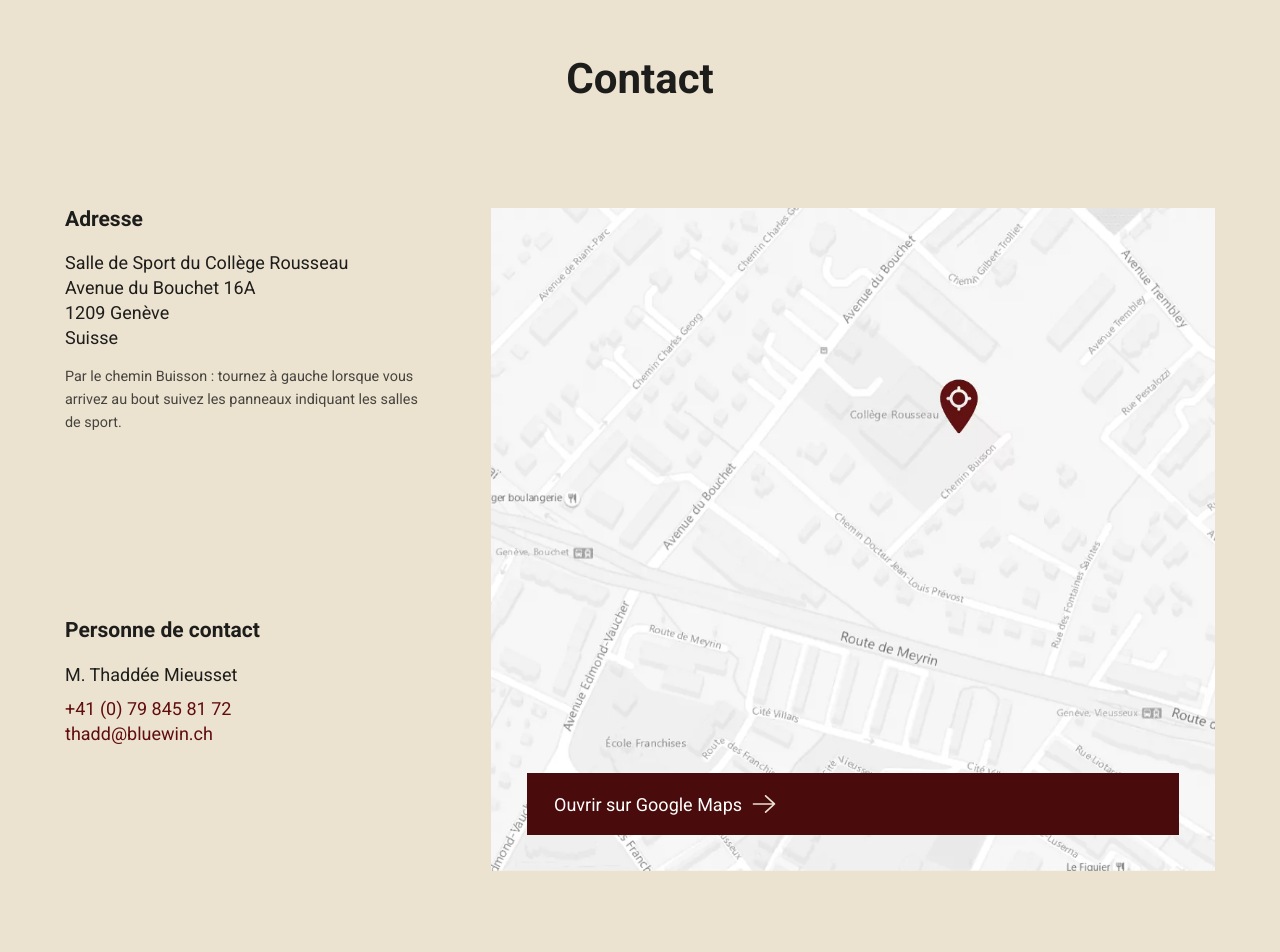
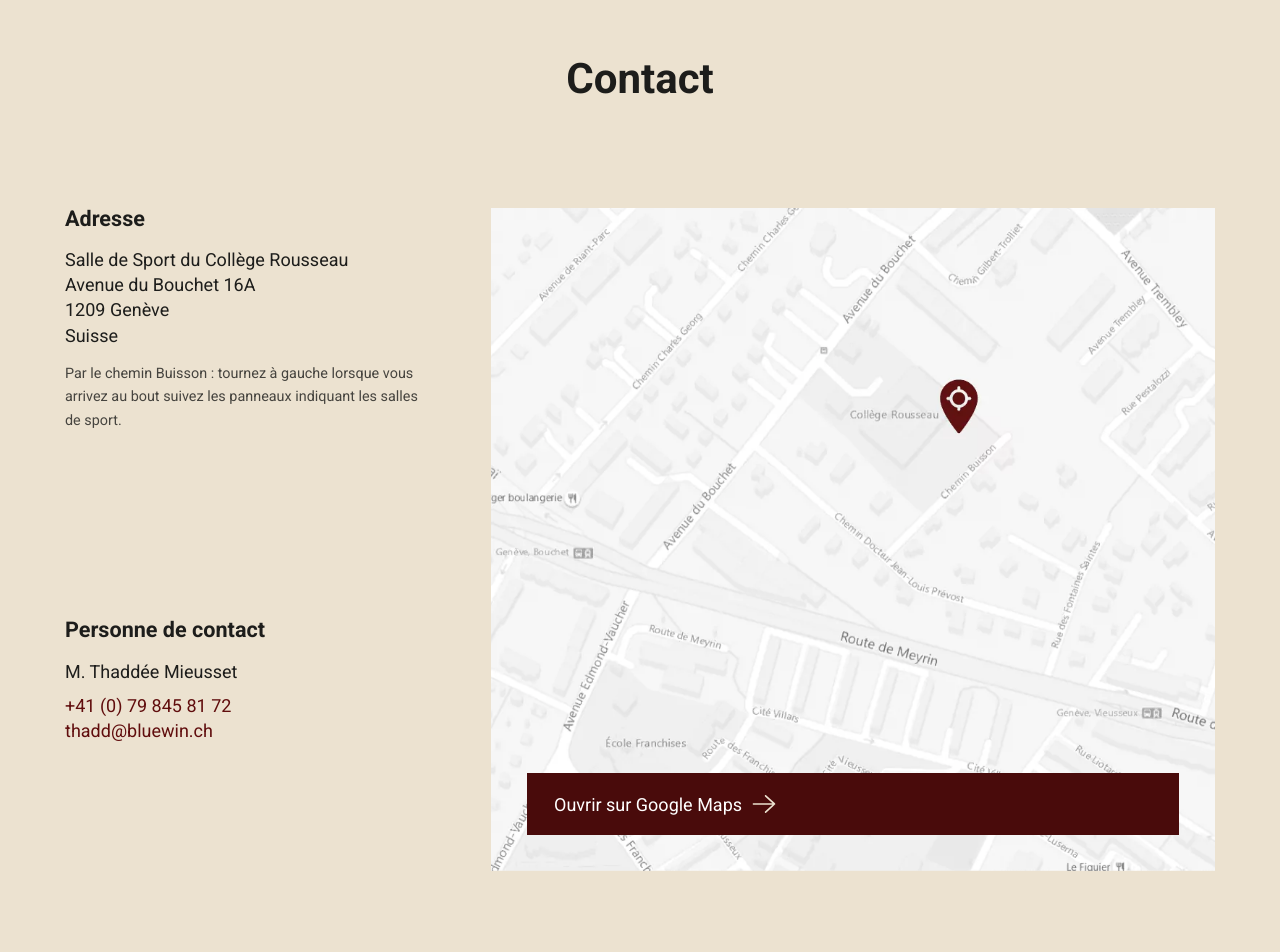
Before and after one commit to ntopulos/fivv-gva, a Jekyll site: the page built from docs/index.md, in a window 1280 px wide. Shown: the part 4021-4973 px from the top of the page. Built offline with Jekyll 4.4.1, drawn with Linux system fonts in a browser that asks for light colours.

Commit message:
Titles in sequential order

```diff
--- a/docs/_layouts/main.html
+++ b/docs/_layouts/main.html
@@ -175,7 +175,7 @@
   <div>
     <h1>Contact</h1>
     <div id="contact-adresse">
-      <h3>Adresse</h3>
+      <h2>Adresse</h2>
       <address class="vcard">
         <span>{{page.contact.address.place_prefix}} {{page.contact.address.place}}</span>
         <div class="adr">
@@ -187,7 +187,7 @@
       <p>{{page.contact.arrival}}</p>
     </div>
     <div id="contact-personnes">
-      <h3>Personne de contact</h3>
+      <h2>Personne de contact</h2>
       <div>
         {{page.contact.person.name}}
         <ul>
--- a/docs/_sass/content/_contact.sass
+++ b/docs/_sass/content/_contact.sass
@@ -16,6 +16,9 @@
 
   h1
     grid-area: title
+
+  h2
+    font-size: 1.2em
 
   #contact-adresse
     grid-area: address
```
